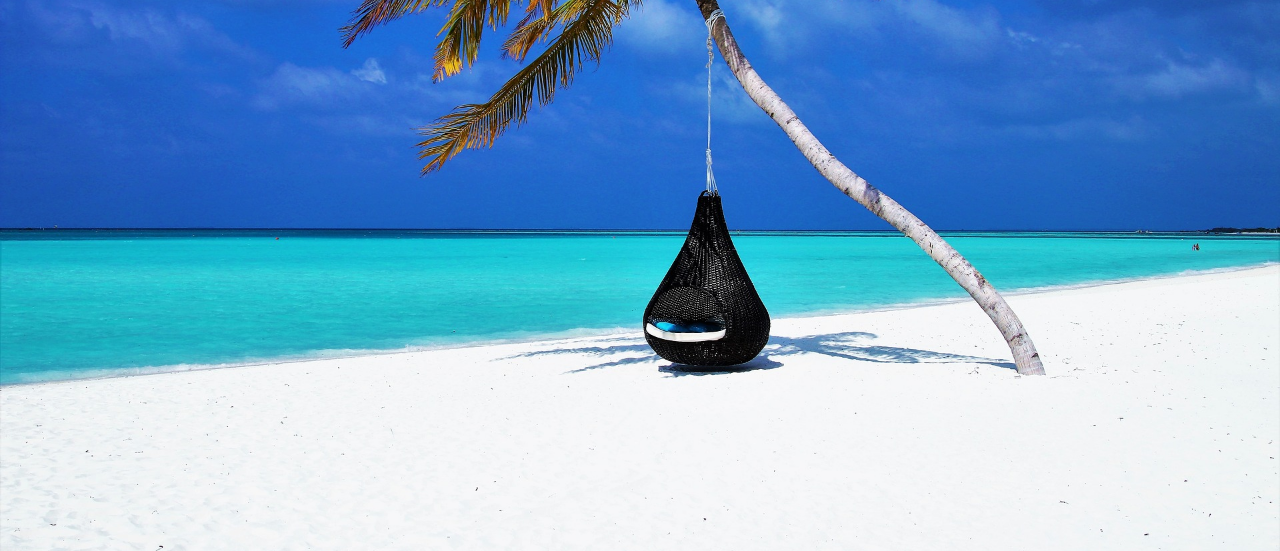
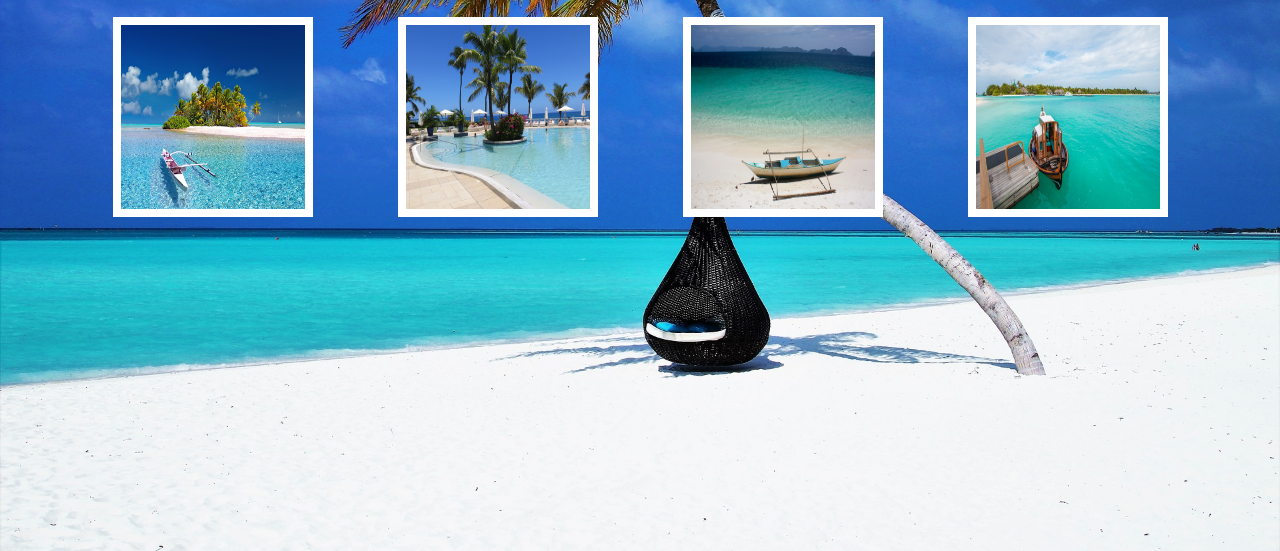
Before and after one commit to mimianaman/travel-website, a plain HTML site: page index.html in a window 1280 px wide. Shown: the part 249-800 px from the top of the page. Drawn offline with nearby package versions, Linux system fonts and the light colour scheme.

Commit message:
second part finished
-added city images

```diff
--- a/css/style.css
+++ b/css/style.css
@@ -28,3 +28,7 @@ h1 {
   color: white;
   font-size: 7.5rem;
 }
+.card {
+  border: none;
+  background-color: transparent;
+}
--- a/index.html
+++ b/index.html
@@ -60,7 +60,30 @@
           </button>
         </div> -->
       </div>
-      <div class="row"></div>
+      <div class="container">
+        <div class="card-deck">
+          <div class="card ">
+            <div class="card-body text-center">
+              <img src="images/pic1.jpg" alt="" />
+            </div>
+          </div>
+          <div class="card ">
+            <div class="card-body text-center">
+              <img src="images/pic2.jpg" alt="" />
+            </div>
+          </div>
+          <div class="card ">
+            <div class="card-body text-center">
+              <img src="images/pic3.jpg" alt="" />
+            </div>
+          </div>
+          <div class="card ">
+            <div class="card-body text-center">
+              <img src="images/pic4.jpg" alt="" />
+            </div>
+          </div>
+        </div>
+      </div>
     </body>
   </html>
 </div>
```
Also changed, not shown: images/pic1.jpg (added), images/pic2.jpg (added), images/pic3.jpg (added), images/pic4.jpg (added).
